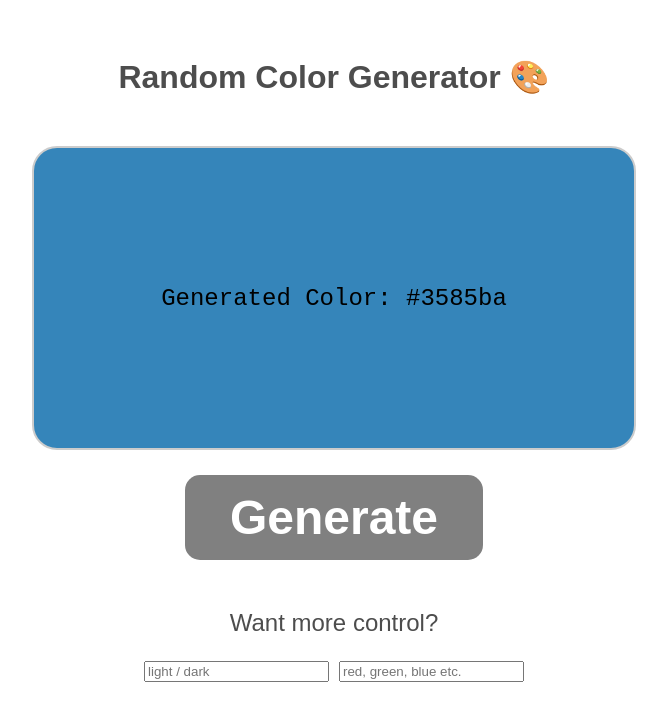
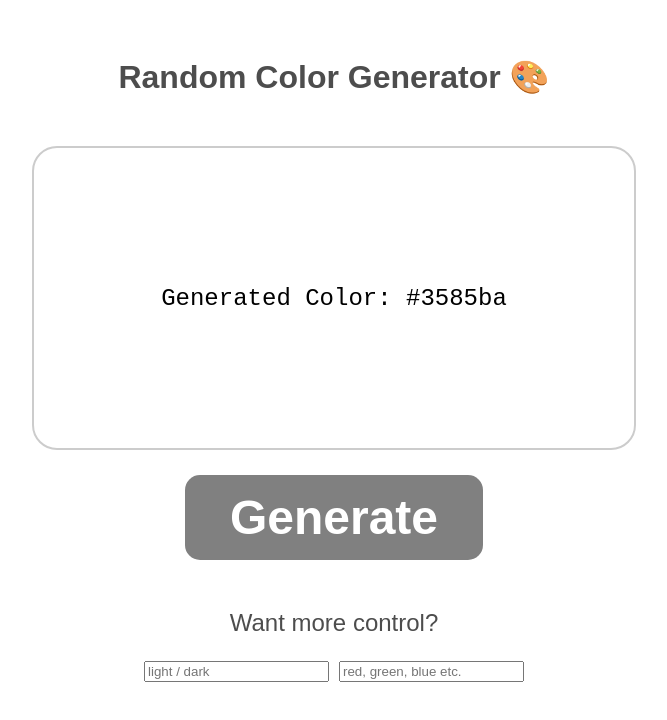
Before and after one commit to Omer-Szerer/react-random-color-generator, a React app: page / in a window 1280 px wide. Shown: the top 720 px of the page, without its empty margins (306-973 px from the left). Built offline with nearby package versions, Linux system fonts and the light colour scheme; the HTML template or start-up script is replaced by a standard one.

Commit message:
Add curlys to wrap the color

```diff
--- a/src/RandomColorGenerator.jsx
+++ b/src/RandomColorGenerator.jsx
@@ -15,7 +15,7 @@ export default function RandomColorControl() {
     <div className="main-container">
       <h1>Random Color Generator 🎨</h1>
 
-      <div className="color-display" style={{ backgroundColor: color }}>
+      <div className="color-display" style={{ backgroundColor: { color } }}>
         <div>Generated Color: {color}</div>
       </div>
 
```
